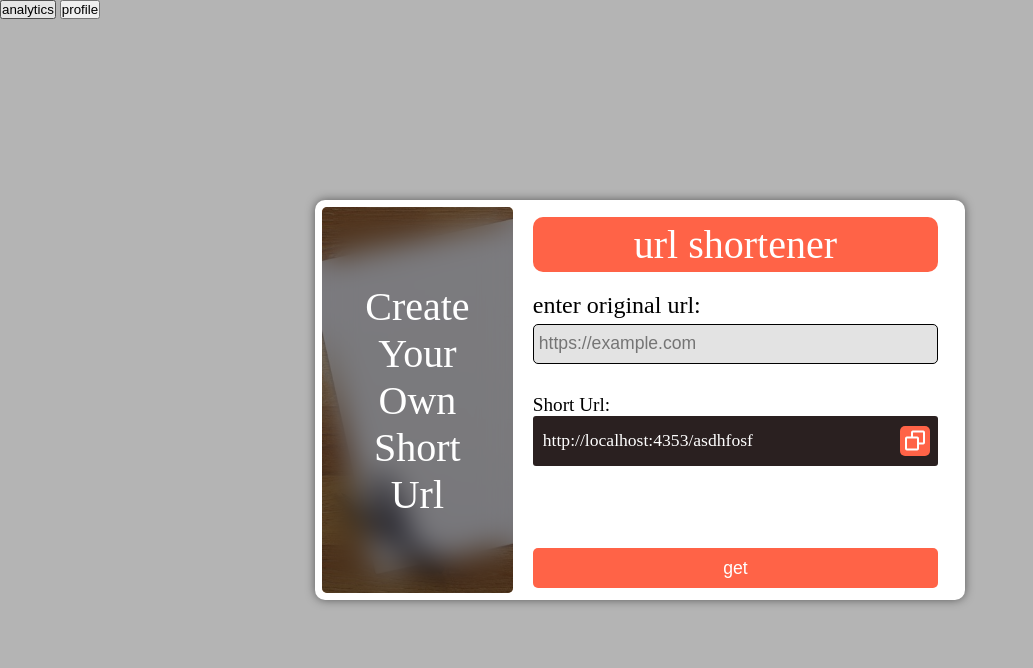
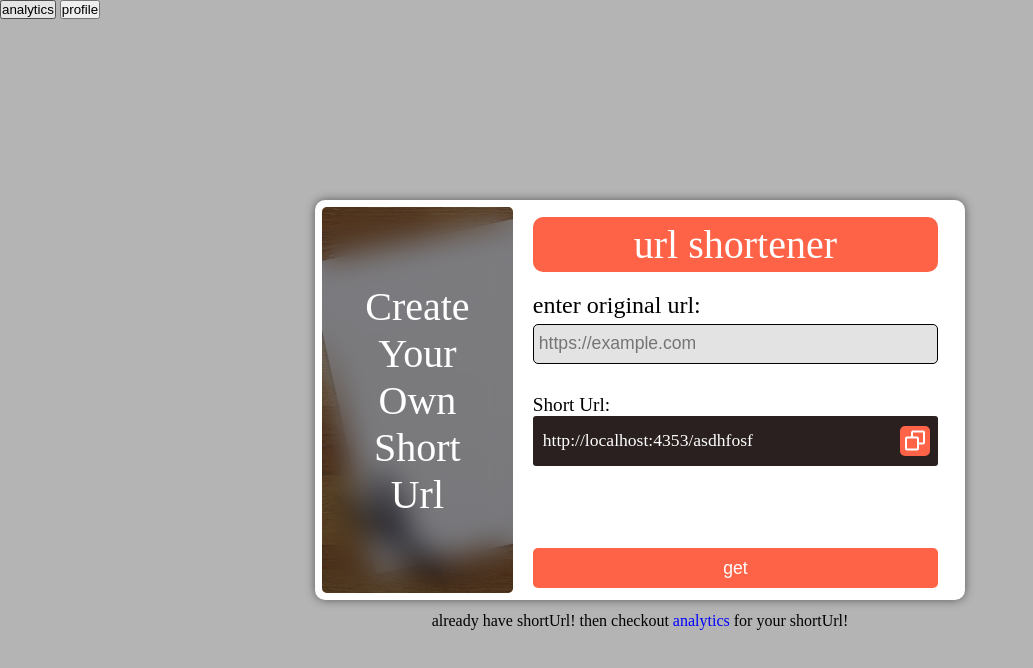
Before and after one commit to vishwas-babar/url-shortener, a website: page views/index.html in a window 1280 px wide. Shown: the whole page, without its empty margins (0-1033 px from the left). Drawn offline with nearby package versions, Linux system fonts and the light colour scheme; files that its build step writes are made by us from their sources; files whose address does not match are found by name.

Commit message:
small changes

```diff
--- a/controllers/url.js
+++ b/controllers/url.js
@@ -17,7 +17,7 @@ async function handlePostUrl(req, res) {
     if (isUrlExist) {
         res.status(201).json({
             message: "shortUrl for this url already exist",
-            shortUrl: 'http://localhost:9000/' + isUrlExist.shortId,
+            shortUrl: 'localhost:9000/' + isUrlExist.shortId,
         });
         return;
     }
@@ -30,7 +30,7 @@ async function handlePostUrl(req, res) {
     }).then((doc) => {
         res.status(201).json({
             message: "url created",
-            shortUrl: 'http://localhost:9000/' + shortId,
+            shortUrl: 'localhost:9000/' + shortId,
         });
     })
     .catch((err) => {
--- a/public/css/style.css
+++ b/public/css/style.css
@@ -197,3 +197,23 @@ body {
 .copy-btn i{
     font-size: 1.5rem;
 }
+
+main .analytics-message {
+    color: black;
+    position: absolute;
+    left: 50%;
+    transform: translateX(-50%);
+    bottom: -30px;
+    text-wrap: nowrap;
+}
+
+.analytics-message a {
+    color: blue;
+    font-weight: 500;
+}
+
+.analytics-message a:hover {
+    color: rgb(0, 0, 255);
+    cursor: pointer;
+
+}
--- a/views/index.html
+++ b/views/index.html
@@ -38,6 +38,7 @@
                 </div>
             </form>
         </div>
+        <p class="analytics-message">already have shortUrl! then checkout <a onclick="window.location.href='analytics'" >analytics</a> for your shortUrl!</p>
     </main>
 
     <button onclick="window.location.href='analytics'">analytics</button>
```
Also changed, not shown: index.js (+1 -11 lines).
